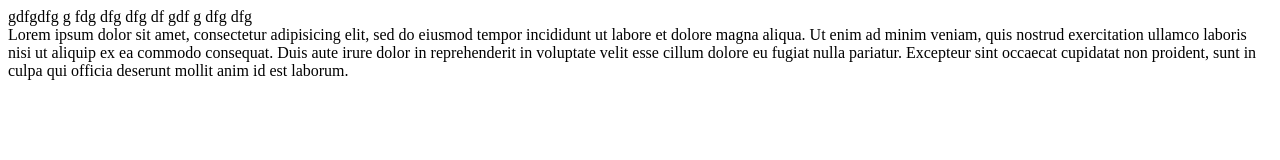
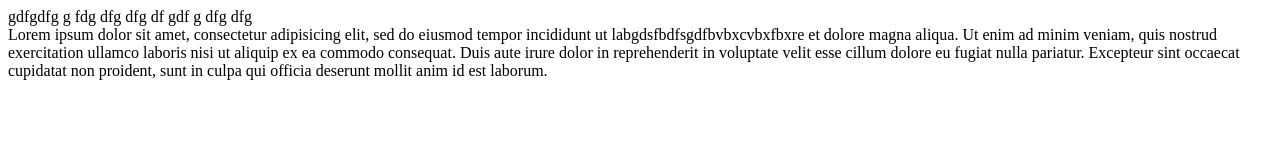
Before and after one commit to codincamp/exo_git, a plain HTML site: page index.html in a window 1280 px wide. Drawn offline with Linux system fonts and the light colour scheme.

Commit message:
lorem dans main

```diff
--- a/index.html
+++ b/index.html
@@ -18,7 +18,7 @@
             dfg
         </header>
         <main>
-            Lorem ipsum dolor sit amet, consectetur adipisicing elit, sed do eiusmod tempor incididunt ut labore et dolore magna aliqua. Ut enim ad minim veniam, quis nostrud exercitation ullamco laboris nisi ut aliquip ex ea commodo consequat. Duis aute irure dolor in reprehenderit in voluptate velit esse cillum dolore eu fugiat nulla pariatur. Excepteur sint occaecat cupidatat non proident, sunt in culpa qui officia deserunt mollit anim id est laborum.
+            Lorem ipsum dolor sit amet, consectetur adipisicing elit, sed do eiusmod tempor incididunt ut labgdsfbdfsgdfbvbxcvbxfbxre et dolore magna aliqua. Ut enim ad minim veniam, quis nostrud exercitation ullamco laboris nisi ut aliquip ex ea commodo consequat. Duis aute irure dolor in reprehenderit in voluptate velit esse cillum dolore eu fugiat nulla pariatur. Excepteur sint occaecat cupidatat non proident, sunt in culpa qui officia deserunt mollit anim id est laborum.
         </main>
         <aside class="">
 
```
